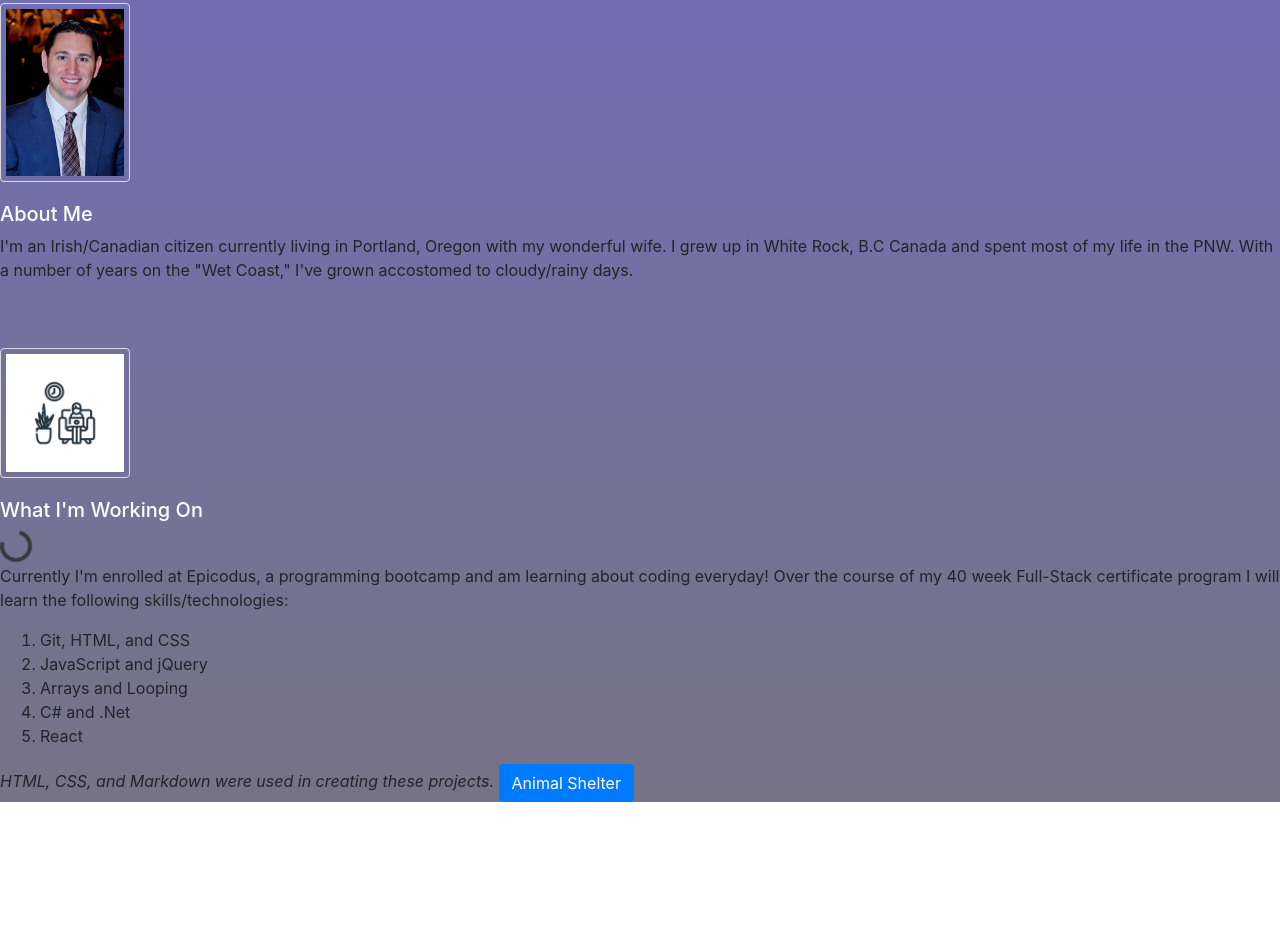
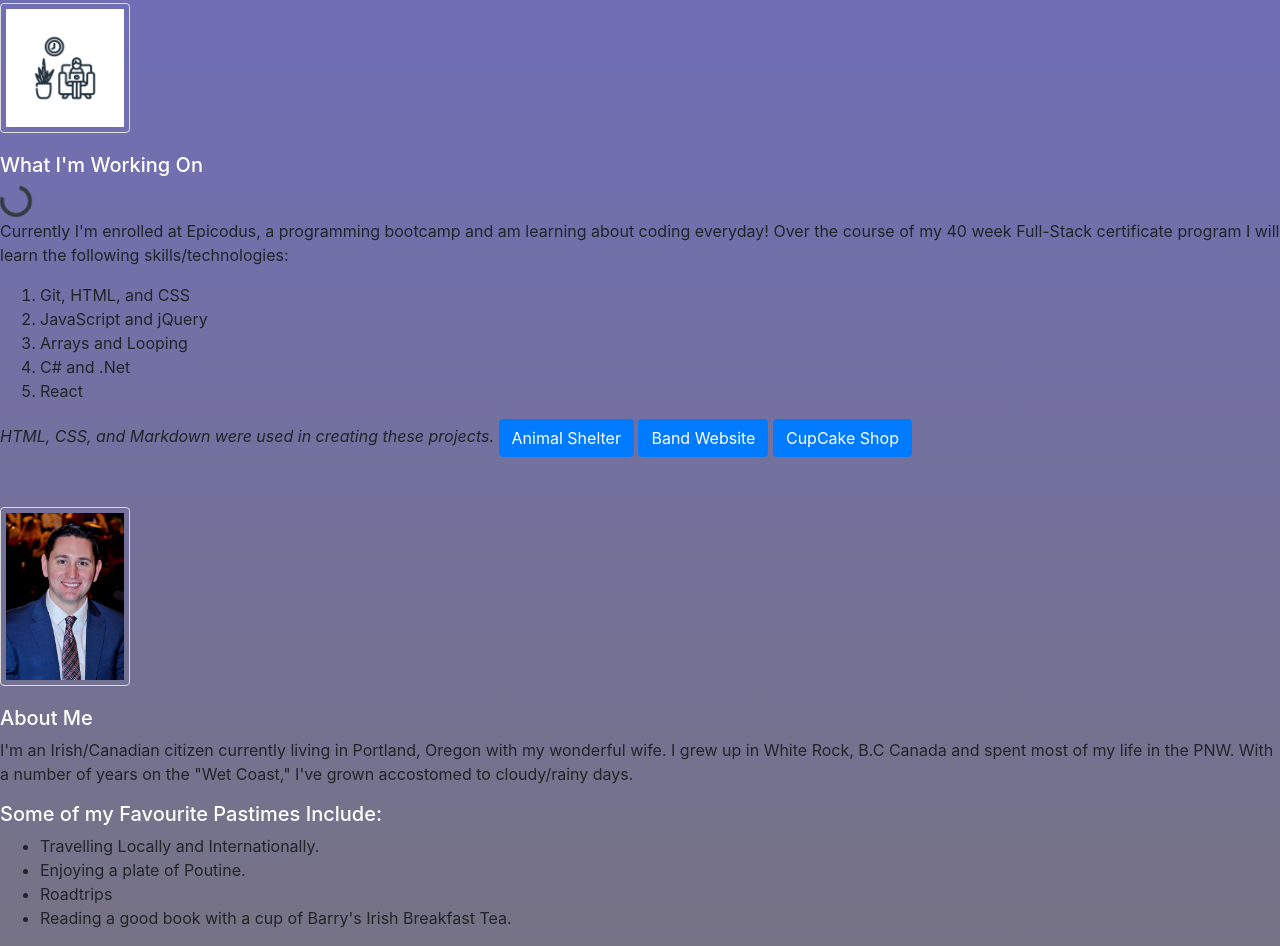
Before and after one commit to CanadianRunner/Portfolio-Project, a plain HTML site: page index.html in a window 1280 px wide. Shown: the part 1119-2065 px from the top of the page. Before the commit the page ends 1921 px from the top, so only its background shows below. Drawn offline with Linux system fonts and the light colour scheme.

Commit message:
add button linking github using bootstrap

```diff
--- a/index.html
+++ b/index.html
@@ -53,21 +53,15 @@
       </ul>
     </div>
 
-    <img src="Images/Sean.jpg" class="ThirdImage">
-    <div class="AboutMe">
-      <h5>About Me</h5>
-      <p>I'm an Irish/Canadian citizen currently living in Portland, Oregon with my wonderful wife.  I grew up in White Rock, B.C Canada and spent most of my life in the PNW.  With a number of years on the "Wet Coast," I've grown accostomed to cloudy/rainy days.</p>
-    </div>
-
-    <img src="Images/working.jpg" class="FourthImage"
-    <div class="Projects">
+    <img src="Images/working.jpg" class="FourthImage">
     <h5>What I'm Working On</h5>
     <div class="spinner-border text-dark" role="status">
       </h5>
       <span class="sr-only">Loading...</span>
     </div>
     <div class="Projects-Text">
-        <p>Currently I'm enrolled at Epicodus, a programming bootcamp and am learning about coding everyday!  Over the course of my 40 week Full-Stack certificate program I will learn the following skills/technologies:</p>
+      <p>Currently I'm enrolled at Epicodus, a programming bootcamp and am learning about coding everyday! Over the
+        course of my 40 week Full-Stack certificate program I will learn the following skills/technologies:</p>
       <ol>
         <li>Git, HTML, and CSS</li>
         <li>JavaScript and jQuery</li>
@@ -77,11 +71,24 @@
       </ol>
       <em>HTML, CSS, and Markdown were used in creating these projects.</em>
       <a href="https://github.com/CanadianRunner/animal-shelter.git" class="btn btn-primary">Animal Shelter</a>
+      <a href="https://github.com/CanadianRunner/portland-seattle.git" class="btn btn-primary">Band Website</a>
+      <a href="https://github.com/CanadianRunner/Cup-Cake-Shop.git" class="btn btn-primary">CupCake Shop</a>
     </div>
 
-
-  </body>
-
+    <img src="Images/Sean.jpg" class="ThirdImage">
+    <div class="AboutMe">
+      <h5>About Me</h5>
+      <p>I'm an Irish/Canadian citizen currently living in Portland, Oregon with my wonderful wife. I grew up in White
+        Rock, B.C Canada and spent most of my life in the PNW. With a number of years on the "Wet Coast," I've grown
+        accostomed to cloudy/rainy days.</p>
+    <h5>Some of my Favourite Pastimes Include:</h5>
+    <ul>
+      <li>Travelling Locally and Internationally.</li>
+      <li>Enjoying a plate of Poutine.</li>
+      <li>Roadtrips</li>
+      <li>Reading a good book with a cup of Barry's Irish Breakfast Tea.</li>
+    </ul>
+    </div>
   </body>
 
 </html>
```
Lines whose indentation alone changed are shown as unchanged.
